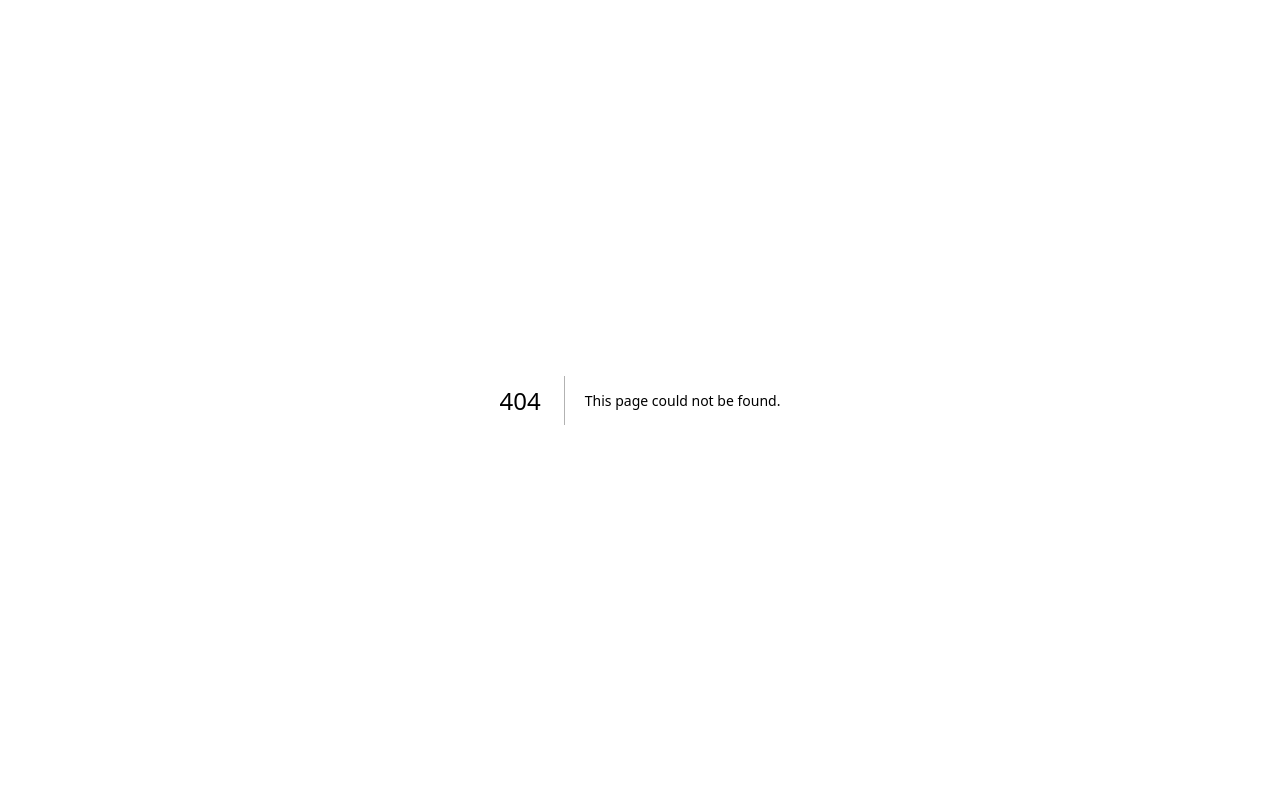
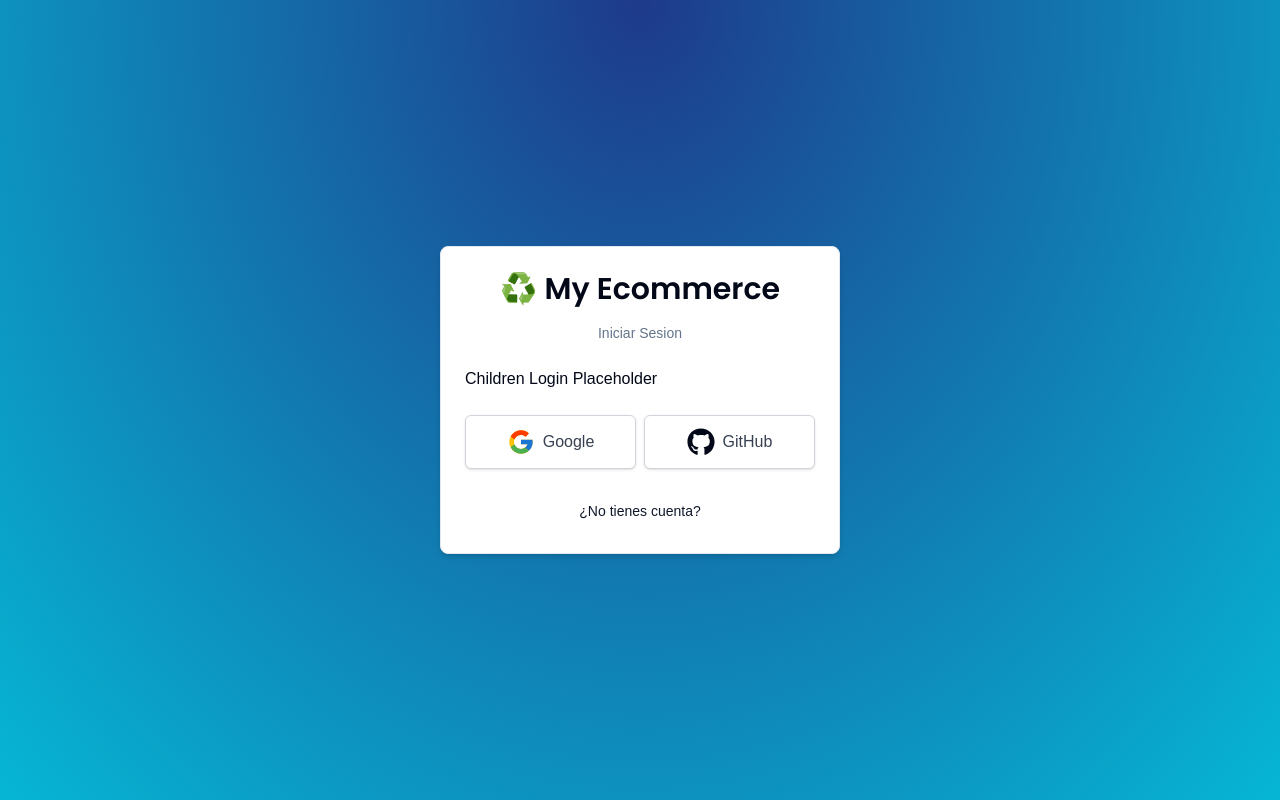
Before and after one commit to rodobkn/ecommerce-nextjs, a Next.js app: page /auth/login in a window 1280 px wide. Before the commit this address had no page. Built offline with nearby package versions, Linux system fonts and the light colour scheme.

Commit message:
adding auth frontend

```diff
--- /dev/null
+++ b/app/auth/layout.tsx
@@ -0,0 +1,13 @@
+const AuthLayout = ({
+  children
+}: {
+  children: React.ReactNode
+}) => {
+  return (
+    <div className="h-full flex items-center justify-center bg-[radial-gradient(ellipse_at_top,_var(--tw-gradient-stops))] from-blue-900 to-cyan-500">
+      {children}
+    </div>
+  )
+}
+
+export default AuthLayout;
--- /dev/null
+++ b/app/auth/login/page.tsx
@@ -0,0 +1,9 @@
+import { LoginForm } from "@/components/auth/login-form";
+
+const LoginPage = () => {
+  return (
+    <LoginForm />
+  )
+}
+
+export default LoginPage;
--- /dev/null
+++ b/app/auth/register/page.tsx
@@ -0,0 +1,9 @@
+import { RegisterForm } from "@/components/auth/register-form";
+
+const RegisterPage = () => {
+  return (
+    <RegisterForm />
+  )
+}
+
+export default RegisterPage;
--- /dev/null
+++ b/components/auth/auth-card-wrapper.tsx
@@ -0,0 +1,51 @@
+"use client";
+
+import {
+  Card,
+  CardContent,
+  CardFooter,
+  CardHeader
+} from "@/components/ui/card";
+import { Header } from "@/components/auth/header";
+import { Social } from "@/components/auth/social";
+import { SwitchButton } from "@/components/auth/switch-button";
+
+interface AuthCardWrapperProps {
+  children: React.ReactNode;
+  headerLabel: string;
+  headerDescription: string;
+  switchButtonLabel: string;
+  switchButtonHref: string;
+  showSocial?: boolean;
+}
+
+export const AuthCardWrapper = ({
+  children,
+  headerLabel,
+  headerDescription,
+  switchButtonLabel,
+  switchButtonHref,
+  showSocial,
+}: AuthCardWrapperProps) => {
+  return (
+    <Card className="w-[350px] md:w-[400px] shadow-md">
+      <CardHeader>
+        <Header label={headerLabel} description={headerDescription} />
+      </CardHeader>
+      <CardContent>
+        {children}
+      </CardContent>
+      {showSocial && (
+        <CardFooter>
+          <Social />
+        </CardFooter>
+      )}
+      <CardFooter>
+        <SwitchButton
+          label={switchButtonLabel}
+          href={switchButtonHref}
+        />
+      </CardFooter>
+    </Card>
+  )
+}
--- /dev/null
+++ b/components/auth/header.tsx
@@ -0,0 +1,44 @@
+"use client";
+import { Poppins } from "next/font/google";
+import { useRouter } from "next/navigation";
+import { cn } from "@/lib/utils";
+
+const font = Poppins({
+  subsets: ["latin"],
+  weight: ["600"]
+})
+
+interface HeaderProps {
+  label: string;
+  description: string;
+}
+
+export const Header = ({
+  label,
+  description,
+}: HeaderProps) => {
+  const router = useRouter();
+
+  const handleClickInHeaderAuthPage = () => {
+    router.push("/")
+  }
+
+  return (
+    <div className="w-full flex flex-col gap-y-4 items-center justify-center">
+      <h1
+        className={
+          cn(
+            "text-3xl font-semibold cursor-pointer",
+            font.className
+          )
+        }
+        onClick={handleClickInHeaderAuthPage}
+      >
+        {label}
+      </h1>
+      <p className="text-muted-foreground text-sm">
+        {description}
+      </p>
+    </div>
+  )
+}
--- /dev/null
+++ b/components/auth/login-form.tsx
@@ -0,0 +1,19 @@
+"use client";
+
+import { AuthCardWrapper } from "@/components/auth/auth-card-wrapper";
+
+export const LoginForm = () => {
+
+  return (
+    <AuthCardWrapper
+      headerLabel="♻️ My Ecommerce"
+      headerDescription="Iniciar Sesion"
+      switchButtonLabel="¿No tienes cuenta?"
+      switchButtonHref="/auth/register"
+      showSocial={true}
+    >
+      <div>Children Login Placeholder</div>
+    </AuthCardWrapper>
+  )
+
+}
--- /dev/null
+++ b/components/auth/register-form.tsx
@@ -0,0 +1,19 @@
+"use client";
+
+import { AuthCardWrapper } from "@/components/auth/auth-card-wrapper";
+
+export const RegisterForm = () => {
+
+  return (
+    <AuthCardWrapper
+      headerLabel="♻️ My Ecommerce"
+      headerDescription="¡Regístrate y Compra!"
+      switchButtonLabel="¿Ya tienes Cuenta?"
+      switchButtonHref="/auth/login"
+      showSocial={true}
+    >
+      <div>Children Register Placeholder</div>
+    </AuthCardWrapper>
+  )
+
+}
--- /dev/null
+++ b/components/auth/social.tsx
@@ -0,0 +1,32 @@
+"use client";
+import { FcGoogle } from "react-icons/fc";
+import { FaGithub } from "react-icons/fa";
+
+export const Social = () => {
+  const onGitHubLogin = () => {
+    console.log("Logeando con GitHub");
+  }
+
+  const onGoogleLogin = () => {
+    console.log("logeando con Google");
+  }
+
+  return (
+    <div className="flex items-center w-full gap-x-2">
+      <button
+        className="w-full flex items-center justify-center gap-x-2 py-3 px-4 border rounded-md border-gray-300 bg-white hover:bg-gray-100 shadow transition"
+        onClick={onGoogleLogin}
+      >
+        <FcGoogle className="h-7 w-7" />
+        <span className="text-gray-700 font-medium">Google</span>
+      </button>
+      <button
+        className="w-full flex items-center justify-center gap-x-2 py-3 px-4 border rounded-md border-gray-300 bg-white hover:bg-gray-100 shadow transition"
+        onClick={onGitHubLogin}
+      >
+        <FaGithub className="h-7 w-7" />
+        <span className="text-gray-700 font-medium">GitHub</span>
+      </button>
+    </div>
+  )
+}
--- /dev/null
+++ b/components/auth/switch-button.tsx
@@ -0,0 +1,28 @@
+"use client";
+
+import Link from "next/link";
+
+import { Button } from "@/components/ui/button";
+
+interface SwitchButtonProps {
+  href: string;
+  label: string;
+}
+
+export const SwitchButton = ({
+  href,
+  label,
+}: SwitchButtonProps) => {
+  return (
+    <Button
+      variant="link"
+      className="font-normal w-full"
+      size="sm"
+      asChild
+    >
+      <Link href={href}>
+        {label}
+      </Link>
+    </Button>
+  )
+}
--- /dev/null
+++ b/components/ui/button.tsx
@@ -0,0 +1,56 @@
+import * as React from "react"
+import { Slot } from "@radix-ui/react-slot"
+import { cva, type VariantProps } from "class-variance-authority"
+
+import { cn } from "@/lib/utils"
+
+const buttonVariants = cva(
+  "inline-flex items-center justify-center gap-2 whitespace-nowrap rounded-md text-sm font-medium ring-offset-background transition-colors focus-visible:outline-none focus-visible:ring-2 focus-visible:ring-ring focus-visible:ring-offset-2 disabled:pointer-events-none disabled:opacity-50 [&_svg]:pointer-events-none [&_svg]:size-4 [&_svg]:shrink-0",
+  {
+    variants: {
+      variant: {
+        default: "bg-primary text-primary-foreground hover:bg-primary/90",
+        destructive:
+          "bg-destructive text-destructive-foreground hover:bg-destructive/90",
+        outline:
+          "border border-input bg-background hover:bg-accent hover:text-accent-foreground",
+        secondary:
+          "bg-secondary text-secondary-foreground hover:bg-secondary/80",
+        ghost: "hover:bg-accent hover:text-accent-foreground",
+        link: "text-primary underline-offset-4 hover:underline",
+      },
+      size: {
+        default: "h-10 px-4 py-2",
+        sm: "h-9 rounded-md px-3",
+        lg: "h-11 rounded-md px-8",
+        icon: "h-10 w-10",
+      },
+    },
+    defaultVariants: {
+      variant: "default",
+      size: "default",
+    },
+  }
+)
+
+export interface ButtonProps
+  extends React.ButtonHTMLAttributes<HTMLButtonElement>,
+    VariantProps<typeof buttonVariants> {
+  asChild?: boolean
+}
+
+const Button = React.forwardRef<HTMLButtonElement, ButtonProps>(
+  ({ className, variant, size, asChild = false, ...props }, ref) => {
+    const Comp = asChild ? Slot : "button"
+    return (
+      <Comp
+        className={cn(buttonVariants({ variant, size, className }))}
+        ref={ref}
+        {...props}
+      />
+    )
+  }
+)
+Button.displayName = "Button"
+
+export { Button, buttonVariants }
--- /dev/null
+++ b/components/ui/card.tsx
@@ -0,0 +1,79 @@
+import * as React from "react"
+
+import { cn } from "@/lib/utils"
+
+const Card = React.forwardRef<
+  HTMLDivElement,
+  React.HTMLAttributes<HTMLDivElement>
+>(({ className, ...props }, ref) => (
+  <div
+    ref={ref}
+    className={cn(
+      "rounded-lg border bg-card text-card-foreground shadow-sm",
+      className
+    )}
+    {...props}
+  />
+))
+Card.displayName = "Card"
+
+const CardHeader = React.forwardRef<
+  HTMLDivElement,
+  React.HTMLAttributes<HTMLDivElement>
+>(({ className, ...props }, ref) => (
+  <div
+    ref={ref}
+    className={cn("flex flex-col space-y-1.5 p-6", className)}
+    {...props}
+  />
+))
+CardHeader.displayName = "CardHeader"
+
+const CardTitle = React.forwardRef<
+  HTMLDivElement,
+  React.HTMLAttributes<HTMLDivElement>
+>(({ className, ...props }, ref) => (
+  <div
+    ref={ref}
+    className={cn(
+      "text-2xl font-semibold leading-none tracking-tight",
+      className
+    )}
+    {...props}
+  />
+))
+CardTitle.displayName = "CardTitle"
+
+const CardDescription = React.forwardRef<
+  HTMLDivElement,
+  React.HTMLAttributes<HTMLDivElement>
+>(({ className, ...props }, ref) => (
+  <div
+    ref={ref}
+    className={cn("text-sm text-muted-foreground", className)}
+    {...props}
+  />
+))
+CardDescription.displayName = "CardDescription"
+
+const CardContent = React.forwardRef<
+  HTMLDivElement,
+  React.HTMLAttributes<HTMLDivElement>
+>(({ className, ...props }, ref) => (
+  <div ref={ref} className={cn("p-6 pt-0", className)} {...props} />
+))
+CardContent.displayName = "CardContent"
+
+const CardFooter = React.forwardRef<
+  HTMLDivElement,
+  React.HTMLAttributes<HTMLDivElement>
+>(({ className, ...props }, ref) => (
+  <div
+    ref={ref}
+    className={cn("flex items-center p-6 pt-0", className)}
+    {...props}
+  />
+))
+CardFooter.displayName = "CardFooter"
+
+export { Card, CardHeader, CardFooter, CardTitle, CardDescription, CardContent }
--- a/package.json
+++ b/package.json
@@ -11,6 +11,7 @@
   "dependencies": {
     "@google-cloud/firestore": "^7.11.0",
     "@radix-ui/react-dropdown-menu": "^2.1.15",
+    "@radix-ui/react-slot": "^1.2.3",
     "class-variance-authority": "^0.7.1",
     "clsx": "^2.1.1",
     "lucide-react": "^0.511.0",
```
Also changed, not shown: 1 other file (tests, documents, lock files or other folders).
